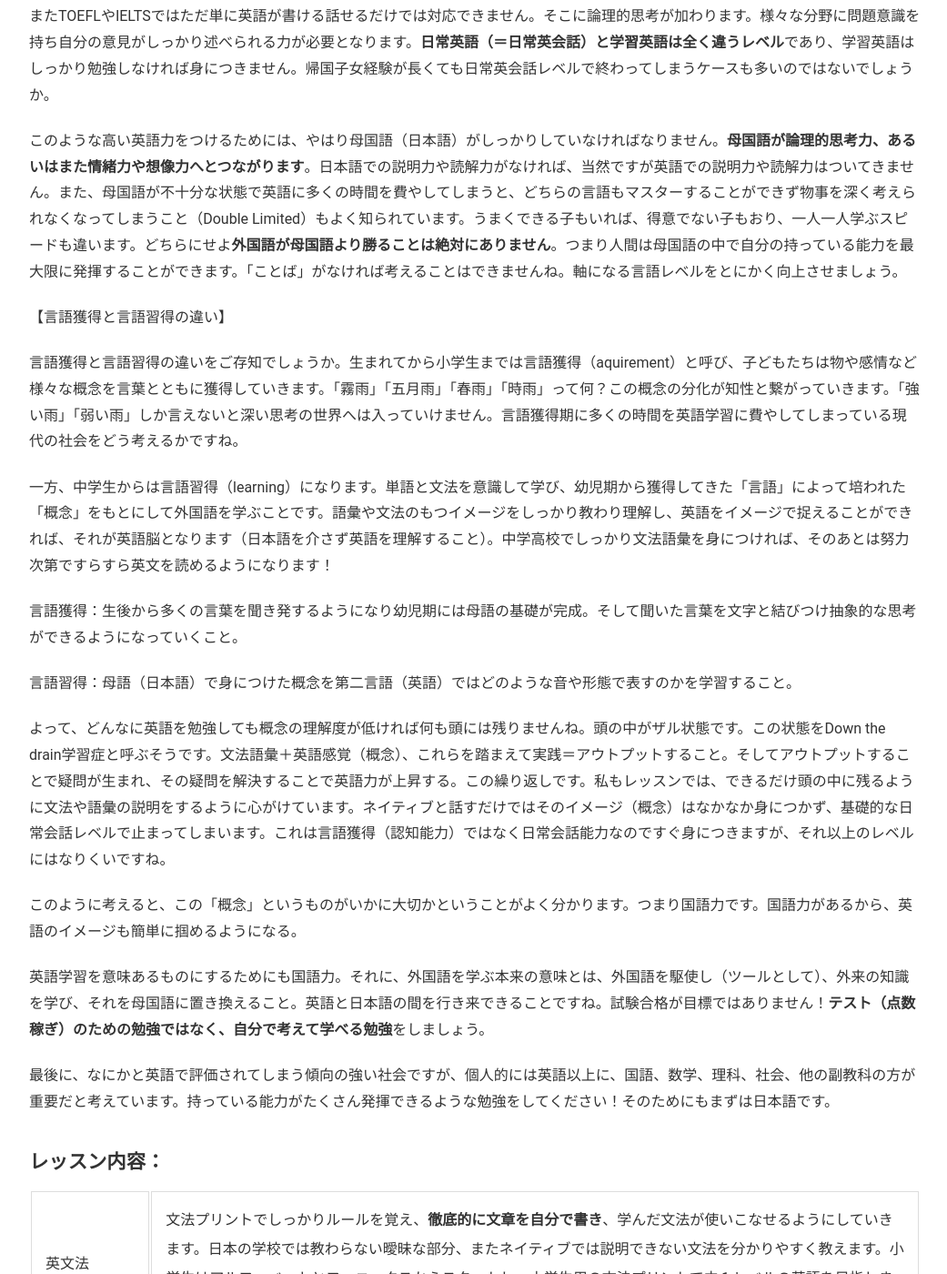
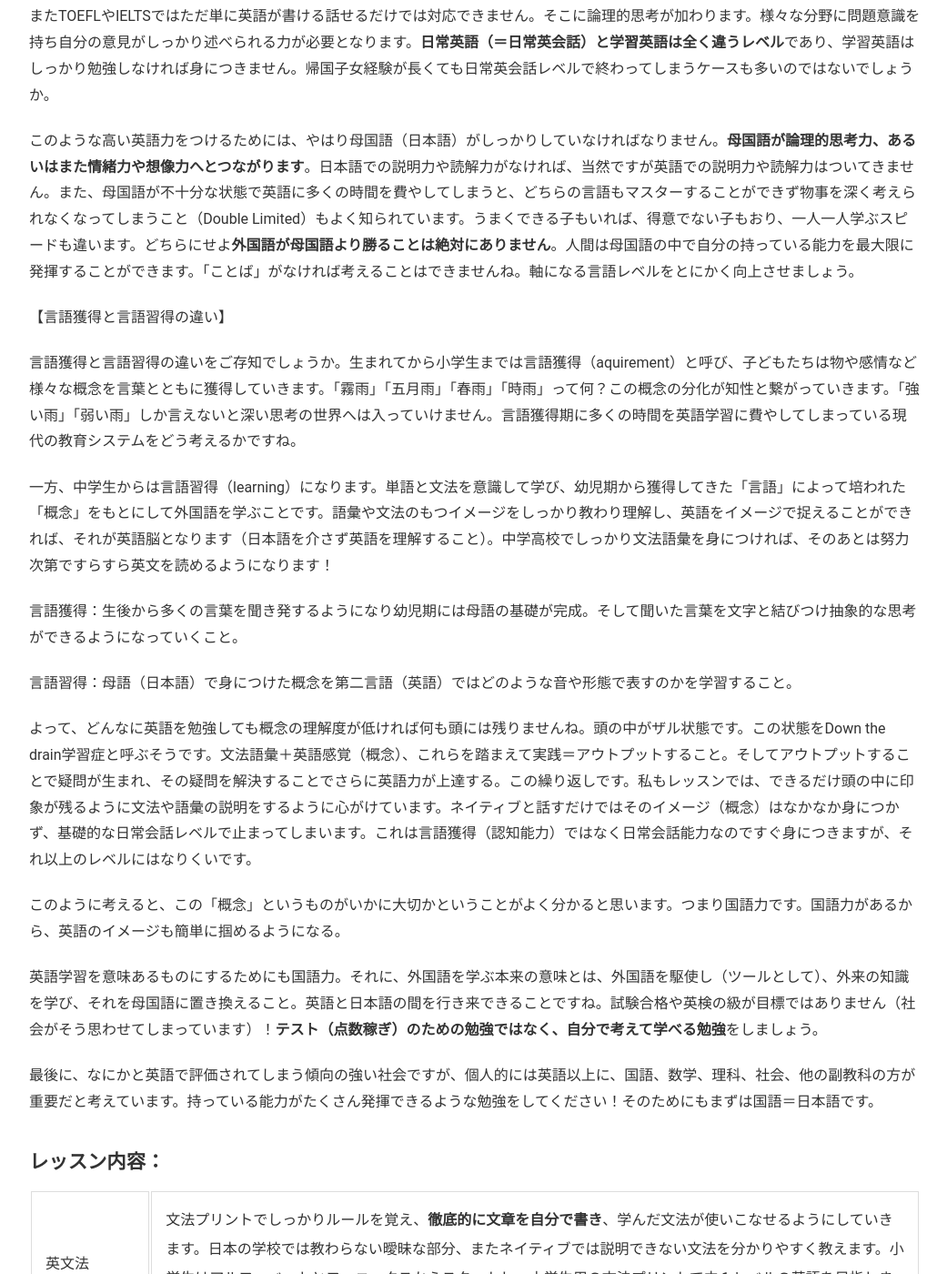
Before and after one commit to phocean/akispace, a Jekyll site: the page built from lessons.md, in a window 1280 px wide and 1400 px high, scrolled down 1945 px. Shown: the whole window at 91% size, without its empty margins (118-1159 px from the left). Built offline with Jekyll 4.4.1, drawn with Linux system fonts in a browser that asks for light colours; some of the changed text lies outside the part shown.

Commit message:
Update lessons.md

```diff
--- a/lessons.md
+++ b/lessons.md
@@ -10,7 +10,7 @@
 
 <h4>資格試験の取り組み方:</h4>
 
-資格試験の中でも多くの生徒さんが受験される英検ですが、取り組み方によって英語力に大きな差が生じてしまいます。それは、単語の意味が分からなくても、読解文の内容が理解できなくても６割ほど正解すれば合格してしまうことに問題があります。テンプレートに沿って書いたライティングと速度の遅いリスニングで点数をカバーをすれば合格可能です。そして、そんな実力の伴わない合格であっても次の級へとどんどん進んでいってしまうので結局英語力がつきません。
+資格試験の中でも多くの生徒さんが受験される英検ですが、取り組み方によって英語力に大きな差が生じてしまいます。それは、単語の意味が分からなくても、読解文の内容が理解できなくても６割ほど正解すれば合格してしまうという問題形式に問題があります。答えは４択から選ぶだけで、テンプレートに沿って書いたライティングと速度の遅いリスニングで点数をカバーをすれば合格可能です。そして、そんな実力の伴わない合格であっても次の級へとどんどん進んでいってしまうので結局英語力がつきません。
 
 毎日新聞　2025年8月1日記事　（全国的学力調査）
 
@@ -38,11 +38,11 @@
 
 またTOEFLやIELTSではただ単に英語が書ける話せるだけでは対応できません。そこに論理的思考が加わります。様々な分野に問題意識を持ち自分の意見がしっかり述べられる力が必要となります。**日常英語（＝日常英会話）と学習英語は全く違うレベル**であり、学習英語はしっかり勉強しなければ身につきません。帰国子女経験が長くても日常英会話レベルで終わってしまうケースも多いのではないでしょうか。
 
-このような高い英語力をつけるためには、やはり母国語（日本語）がしっかりしていなければなりません。**母国語が論理的思考力、あるいはまた情緒力や想像力へとつながります**。日本語での説明力や読解力がなければ、当然ですが英語での説明力や読解力はついてきません。また、母国語が不十分な状態で英語に多くの時間を費やしてしまうと、どちらの言語もマスターすることができず物事を深く考えられなくなってしまうこと（Double Limited）もよく知られています。うまくできる子もいれば、得意でない子もおり、一人一人学ぶスピードも違います。どちらにせよ**外国語が母国語より勝ることは絶対にありません**。つまり人間は母国語の中で自分の持っている能力を最大限に発揮することができます。「ことば」がなければ考えることはできませんね。軸になる言語レベルをとにかく向上させましょう。
+このような高い英語力をつけるためには、やはり母国語（日本語）がしっかりしていなければなりません。**母国語が論理的思考力、あるいはまた情緒力や想像力へとつながります**。日本語での説明力や読解力がなければ、当然ですが英語での説明力や読解力はついてきません。また、母国語が不十分な状態で英語に多くの時間を費やしてしまうと、どちらの言語もマスターすることができず物事を深く考えられなくなってしまうこと（Double Limited）もよく知られています。うまくできる子もいれば、得意でない子もおり、一人一人学ぶスピードも違います。どちらにせよ**外国語が母国語より勝ることは絶対にありません**。人間は母国語の中で自分の持っている能力を最大限に発揮することができます。「ことば」がなければ考えることはできませんね。軸になる言語レベルをとにかく向上させましょう。
 
 【言語獲得と言語習得の違い】
 
-言語獲得と言語習得の違いをご存知でしょうか。生まれてから小学生までは言語獲得（aquirement）と呼び、子どもたちは物や感情など様々な概念を言葉とともに獲得していきます。「霧雨」「五月雨」「春雨」「時雨」って何？この概念の分化が知性と繋がっていきます。「強い雨」「弱い雨」しか言えないと深い思考の世界へは入っていけません。言語獲得期に多くの時間を英語学習に費やしてしまっている現代の社会をどう考えるかですね。
+言語獲得と言語習得の違いをご存知でしょうか。生まれてから小学生までは言語獲得（aquirement）と呼び、子どもたちは物や感情など様々な概念を言葉とともに獲得していきます。「霧雨」「五月雨」「春雨」「時雨」って何？この概念の分化が知性と繋がっていきます。「強い雨」「弱い雨」しか言えないと深い思考の世界へは入っていけません。言語獲得期に多くの時間を英語学習に費やしてしまっている現代の教育システムをどう考えるかですね。
 
 一方、中学生からは言語習得（learning）になります。単語と文法を意識して学び、幼児期から獲得してきた「言語」によって培われた「概念」をもとにして外国語を学ぶことです。語彙や文法のもつイメージをしっかり教わり理解し、英語をイメージで捉えることができれば、それが英語脳となります（日本語を介さず英語を理解すること）。中学高校でしっかり文法語彙を身につければ、そのあとは努力次第ですらすら英文を読めるようになります！
 
@@ -50,13 +50,13 @@
 
 言語習得：母語（日本語）で身につけた概念を第二言語（英語）ではどのような音や形態で表すのかを学習すること。
 
-よって、どんなに英語を勉強しても概念の理解度が低ければ何も頭には残りませんね。頭の中がザル状態です。この状態をDown the drain学習症と呼ぶそうです。文法語彙＋英語感覚（概念）、これらを踏まえて実践＝アウトプットすること。そしてアウトプットすることで疑問が生まれ、その疑問を解決することで英語力が上昇する。この繰り返しです。私もレッスンでは、できるだけ頭の中に残るように文法や語彙の説明をするように心がけています。ネイティブと話すだけではそのイメージ（概念）はなかなか身につかず、基礎的な日常会話レベルで止まってしまいます。これは言語獲得（認知能力）ではなく日常会話能力なのですぐ身につきますが、それ以上のレベルにはなりくいですね。
+よって、どんなに英語を勉強しても概念の理解度が低ければ何も頭には残りませんね。頭の中がザル状態です。この状態をDown the drain学習症と呼ぶそうです。文法語彙＋英語感覚（概念）、これらを踏まえて実践＝アウトプットすること。そしてアウトプットすることで疑問が生まれ、その疑問を解決することでさらに英語力が上達する。この繰り返しです。私もレッスンでは、できるだけ頭の中に印象が残るように文法や語彙の説明をするように心がけています。ネイティブと話すだけではそのイメージ（概念）はなかなか身につかず、基礎的な日常会話レベルで止まってしまいます。これは言語獲得（認知能力）ではなく日常会話能力なのですぐ身につきますが、それ以上のレベルにはなりくいです。
 
-このように考えると、この「概念」というものがいかに大切かということがよく分かります。つまり国語力です。国語力があるから、英語のイメージも簡単に掴めるようになる。
+このように考えると、この「概念」というものがいかに大切かということがよく分かると思います。つまり国語力です。国語力があるから、英語のイメージも簡単に掴めるようになる。
 
-英語学習を意味あるものにするためにも国語力。それに、外国語を学ぶ本来の意味とは、外国語を駆使し（ツールとして）、外来の知識を学び、それを母国語に置き換えること。英語と日本語の間を行き来できることですね。試験合格が目標ではありません！**テスト（点数稼ぎ）のための勉強ではなく、自分で考えて学べる勉強**をしましょう。
+英語学習を意味あるものにするためにも国語力。それに、外国語を学ぶ本来の意味とは、外国語を駆使し（ツールとして）、外来の知識を学び、それを母国語に置き換えること。英語と日本語の間を行き来できることですね。試験合格や英検の級が目標ではありません（社会がそう思わせてしまっています）！**テスト（点数稼ぎ）のための勉強ではなく、自分で考えて学べる勉強**をしましょう。
 
-最後に、なにかと英語で評価されてしまう傾向の強い社会ですが、個人的には英語以上に、国語、数学、理科、社会、他の副教科の方が重要だと考えています。持っている能力がたくさん発揮できるような勉強をしてください！そのためにもまずは日本語です。
+最後に、なにかと英語で評価されてしまう傾向の強い社会ですが、個人的には英語以上に、国語、数学、理科、社会、他の副教科の方が重要だと考えています。持っている能力がたくさん発揮できるような勉強をしてください！そのためにもまずは国語＝日本語です。
 
 <h4>レッスン内容：</h4>
 
```
